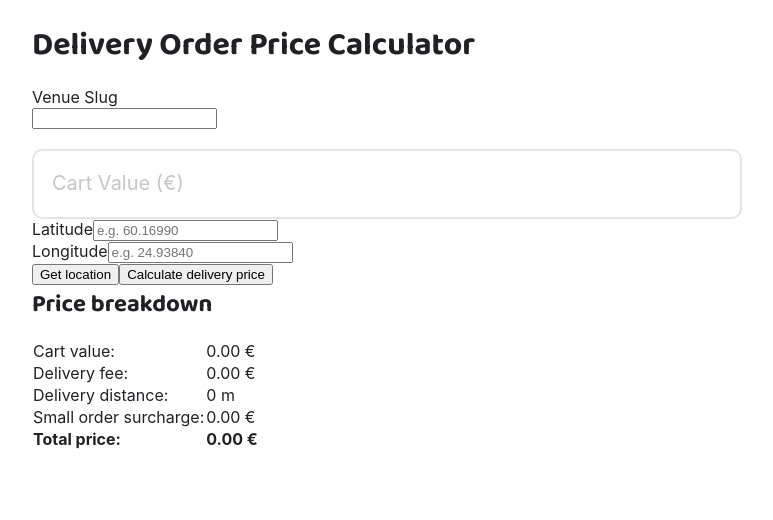
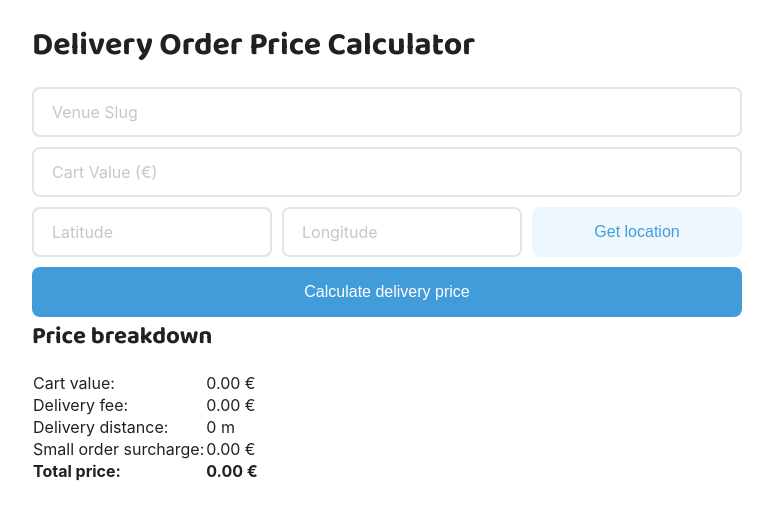
Before and after one commit to vkuznets23/woltFrontend2025, a React (Vite) app in the folder dopc/: page / in a window 1280 px wide. Shown: the top 520 px of the page, without its empty margins (253-1026 px from the left). Built offline with nearby package versions, Linux system fonts and the light colour scheme.

Commit message:
more styles

```diff
--- a/dopc/src/components/Form.tsx
+++ b/dopc/src/components/Form.tsx
@@ -19,10 +19,6 @@ const Form = ({
 }: FormInputProps) => {
   return (
     <form onSubmit={handleFormSubmit} data-test-id="form">
-      <div>
-        <label htmlFor="venueSlug" className="form-label">
-          Venue Slug
-        </label>
       <VenueSlugDropdown
         venue={formInput.venueSlug}
         onChange={(newSlug) =>
@@ -30,8 +26,7 @@ const Form = ({
         }
         errors={errors}
       />
-      </div>
-      <div className="form-group">
+      <div className="form-group form-group-big">
         <input
           id="cartValue"
           inputMode="decimal"
@@ -60,10 +55,8 @@ const Form = ({
           </div>
         )}
       </div>
-      <div>
-        <label htmlFor="userLatitude" className="form-label">
-          Latitude
-        </label>
+      <div className="form-row">
+        <div className="form-group form-group-small">
           <input
             id="userLatitude"
             inputMode="decimal"
@@ -79,9 +72,12 @@ const Form = ({
                 userLatitude: e.target.value,
               }))
             }
-          placeholder="e.g. 60.16990"
+            placeholder=""
             data-test-id="userLatitude"
           />
+          <label htmlFor="userLatitude" className="form-label">
+            Latitude
+          </label>
           {errors.userLatitude && (
             <div
               id="userLatitude-error"
@@ -93,10 +89,7 @@ const Form = ({
             </div>
           )}
         </div>
-      <div className="mb-3">
-        <label htmlFor="userLongitude" className="form-label">
-          Longitude
-        </label>
+        <div className="form-group form-group-small">
           <input
             id="userLongitude"
             inputMode="decimal"
@@ -112,9 +105,12 @@ const Form = ({
                 userLongitude: e.target.value,
               }))
             }
-          placeholder="e.g. 24.93840"
+            placeholder=""
             data-test-id="userLongitude"
           />
+          <label htmlFor="userLongitude" className="form-label">
+            Longitude
+          </label>
           {errors.userLongitude && (
             <div
               id="userLongitude-error"
@@ -126,7 +122,6 @@ const Form = ({
             </div>
           )}
         </div>
-      <div>
         <button
           type="button"
           className="btn btn-outline-secondary"
@@ -135,6 +130,8 @@ const Form = ({
         >
           Get location
         </button>
+      </div>
+      <div>
         <button
           type="submit"
           data-test-id="submitButton"
--- a/dopc/src/components/venueSlugField.tsx
+++ b/dopc/src/components/venueSlugField.tsx
@@ -45,13 +45,17 @@ const VenueSlugDropdown = ({
   }
 
   return (
-    <div ref={dropdownRef}>
+    <div className="form-group form-group-big" ref={dropdownRef}>
       <input
         type="text"
         value={search}
         onChange={(e) => setSearch(e.target.value)}
         onClick={() => setShowDropdown(true)}
+        placeholder=""
       />
+      <label htmlFor="venueSlug" className="form-label">
+        Venue Slug
+      </label>
       {showDropdown && (
         <div>
           {filteredOptions.map((v) => (
--- /dev/null
+++ b/dopc/src/styles/buttons.css
@@ -0,0 +1,31 @@
+.btn {
+  margin-top: 10px;
+  height: 50px;
+  border-radius: 8px;
+  font-size: 16px;
+  transition: background-color 0.2s ease;
+  cursor: pointer;
+}
+
+.btn-outline-secondary {
+  position: relative;
+  border: none;
+  background-color: #edf7fd;
+  color: #439cdb;
+  width: 210px;
+}
+
+.btn-outline-secondary:hover {
+  background-color: #dbeff9;
+}
+
+.btn-primary {
+  border: none;
+  background-color: #439cda;
+  color: #ffffff;
+  width: 100%;
+}
+
+.btn-primary:hover {
+  background-color: #4fa8df;
+}
--- a/dopc/src/styles/formInput.css
+++ b/dopc/src/styles/formInput.css
@@ -1,20 +1,31 @@
+.form-row {
+  display: flex;
+  gap: 10px;
+}
+
 .form-group {
   position: relative;
-  margin-top: 20px;
-  max-width: 710px;
+  margin-top: 10px;
+}
+.form-group-big {
+  width: 710px;
+}
+
+.form-group-small {
+  width: 240px;
 }
 
 .form-group input {
   font-family: -apple-system, BlinkMacSystemFont, "Segoe UI", Roboto, Oxygen,
     Ubuntu, Cantarell, "Open Sans", "Helvetica Neue", sans-serif;
   width: 100%;
-  height: 70px;
-  font-size: 20px;
+  height: 50px;
+  font-size: 16px;
   border: 2px solid #e4e4e5;
-  border-radius: 10px;
+  border-radius: 8px;
   box-sizing: border-box;
   padding-left: 20px;
-  padding-top: 36px;
+  padding-top: 24px;
   padding-bottom: 10px;
   line-height: normal;
 }
@@ -27,20 +38,21 @@
 
 .form-group label {
   position: absolute;
-  top: 12px;
+  top: 50%;
   left: 20px;
   color: #c6c6c7;
-  font-size: 20px;
+  font-size: 16px;
   transition: all 0.2s ease;
   opacity: 1;
-  transform: translateY(10px);
+  transform: translateY(-50%);
   pointer-events: none;
 }
 
 .form-group input:focus + label,
 .form-group input:not(:placeholder-shown) + label {
+  top: 5px;
   opacity: 1;
-  font-size: 16px;
+  font-size: 12px;
   transform: translateY(0);
   color: #75bfe7;
 }
--- a/dopc/src/styles/index.css
+++ b/dopc/src/styles/index.css
@@ -1,5 +1,6 @@
 /* form */
 @import "./formInput.css";
+@import "./buttons.css";
 
 h1,
 h2,
```
Lines whose indentation alone changed are shown as unchanged.
